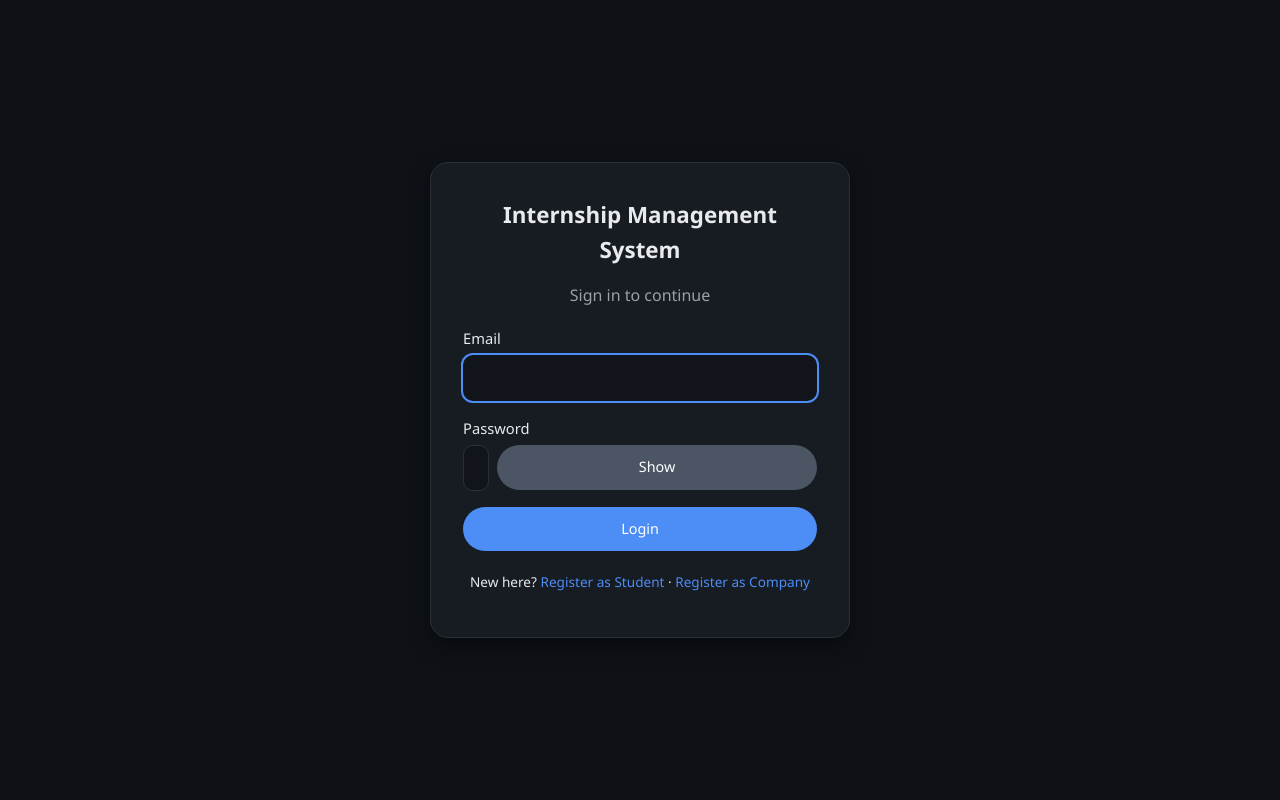
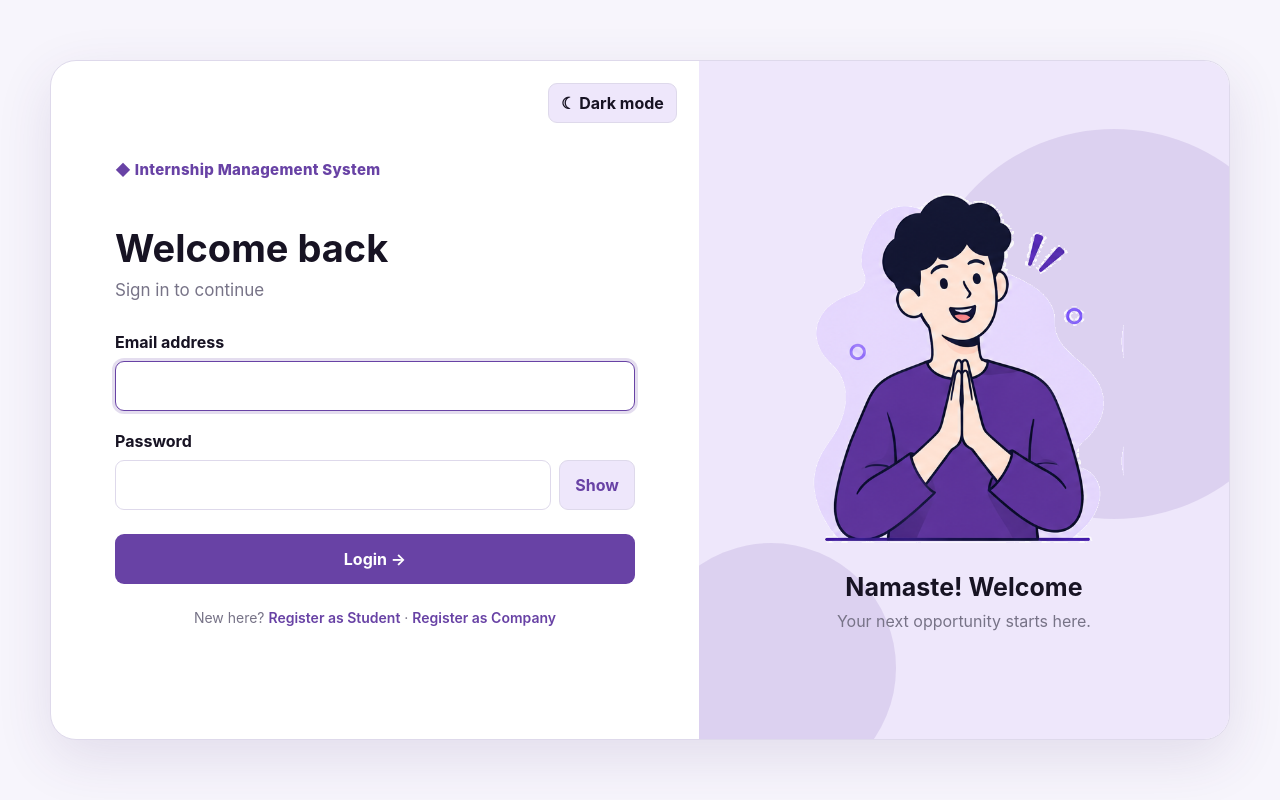
Before and after one commit to Atharsh26/Internship-Management-System, a Spring Boot app: page /login in a window 1280 px wide. Run offline with Spring Boot 4, Linux system fonts and the light colour scheme; some of the project's set-up classes (security, data sources, template engines, error pages and the like) are left out, and stand-ins take their place; some libraries are stand-ins or nearby versions; some web fonts are replaced.

Commit message:
Add files via upload

```diff
--- /dev/null
+++ b/src/main/resources/static/css/login.css
@@ -0,0 +1,84 @@
+:root, html[data-theme="light"] {
+  color-scheme: light;
+  --page: #f7f5fc; --panel: #ffffff; --text: #171323; --muted: #777387;
+  --field: #ffffff; --border: #ded9eb; --primary: #6842a5; --primary-hover: #55338e;
+  --soft: #eee7fb; --shadow: 0 18px 55px rgba(75, 48, 112, .12);
+  --link: #6842a5; --success-bg: #e9f8ef; --success-text: #176b3a;
+  --error-bg: #fff0f0; --error-text: #a52b35;
+}
+html[data-theme="dark"] {
+  color-scheme: dark;
+  --page: #101018; --panel: #1b1b27; --text: #f5f1ff; --muted: #aaa4bb;
+  --field: #292938; --border: #414052; --primary: #9670dc; --primary-hover: #aa88ec;
+  --soft: #302342; --shadow: 0 18px 55px rgba(0,0,0,.35);
+  --link: #c5a9ff; --success-bg: #173426; --success-text: #9be3b5;
+  --error-bg: #3b2028; --error-text: #ffb7bd;
+}
+* { box-sizing: border-box; }
+body.login-page {
+  margin: 0; min-height: 100vh; padding: 28px;
+  display: grid; place-items: center; background: var(--page); color: var(--text);
+  font-family: Inter, ui-sans-serif, system-ui, -apple-system, "Segoe UI", sans-serif;
+  transition: background .25s, color .25s;
+}
+.login-shell {
+  width: min(1180px, 100%); min-height: 680px; display: grid;
+  grid-template-columns: minmax(0, 1.1fr) minmax(320px, .9fr);
+  background: var(--panel); border: 1px solid var(--border); border-radius: 26px;
+  overflow: hidden; box-shadow: var(--shadow);
+}
+.login-main { padding: clamp(28px, 5vw, 66px); display:flex; flex-direction:column; justify-content:center; position:relative; }
+.login-brand { font-size: 15px; font-weight: 800; letter-spacing:.02em; color:var(--primary); margin-bottom: clamp(35px, 6vh, 70px); }
+.login-main h1 { margin:0 0 10px; font-size:clamp(27px,3vw,38px); line-height:1.15; }
+.login-subtitle { margin:0 0 32px; color:var(--muted); font-size:17px; }
+.login-form .form-group { margin:0 0 20px; }
+.login-form label { display:block; font-weight:650; margin-bottom:9px; }
+.login-form input {
+  width:100%; min-width:0; padding:14px 15px; border-radius:9px; border:1px solid var(--border);
+  background:var(--field); color:var(--text); font:inherit; outline:none;
+}
+.login-form input:focus { border-color:var(--primary); box-shadow:0 0 0 3px color-mix(in srgb, var(--primary) 18%, transparent); }
+.password-row { display:flex; align-items:stretch; gap:8px; }
+.password-row input { flex:1; }
+.login-btn, .show-password, .theme-toggle {
+  border:0; border-radius:9px; cursor:pointer; font:inherit; font-weight:650;
+}
+.login-btn { width:100%; padding:15px; background:var(--primary); color:white; margin-top:4px; }
+.login-btn:hover { background:var(--primary-hover); }
+.show-password { padding:0 15px; background:var(--soft); color:var(--link); border:1px solid var(--border); }
+.login-links { text-align:center; margin-top:25px; color:var(--muted); font-size:14px; }
+.login-links a { color:var(--link); text-decoration:none; font-weight:600; }
+.login-links a:hover { text-decoration:underline; }
+.theme-toggle { position:absolute; top:22px; right:22px; padding:9px 12px; background:var(--soft); color:var(--text); border:1px solid var(--border); }
+.login-visual {
+  background:var(--soft); display:flex; flex-direction:column; align-items:center; justify-content:center;
+  padding:35px; position:relative; overflow:hidden; text-align:center;
+}
+.login-visual::before, .login-visual::after {
+  content:""; position:absolute; border-radius:50%; background:color-mix(in srgb, var(--primary) 13%, transparent);
+}
+.login-visual::before { width:390px; height:390px; top:10%; right:-15%; }
+.login-visual::after { width:250px; height:250px; bottom:-8%; left:-10%; }
+.character { position:relative; z-index:1; width:min(100%, 430px); height:390px; object-fit:contain; }
+.state-message { position:relative; z-index:1; max-width:400px; }
+.state-message h2 { margin:10px 0 7px; font-size:25px; }
+.state-message p { margin:0; color:var(--muted); line-height:1.5; }
+.login-alert { padding:11px 13px; margin:0 0 18px; border-radius:9px; font-size:14px; }
+.login-alert.error { color:var(--error-text); background:var(--error-bg); }
+.login-alert.success { color:var(--success-text); background:var(--success-bg); }
+.state-success, .state-error { display:none; }
+.login-visual.is-error .state-welcome { display:none; }
+.login-visual.is-error .state-error { display:block; }
+.login-visual.is-success .state-welcome { display:none; }
+.login-visual.is-success .state-success { display:block; }
+.login-visual.is-success .state-error { display:none; }
+.login-visual.is-error .state-success { display:none; }
+@media (max-width: 820px) {
+  body.login-page { padding:14px; }
+  .login-shell { grid-template-columns:1fr; }
+  .login-main { padding:62px 25px 30px; }
+  .login-brand { margin-bottom:38px; }
+  .login-visual { min-height:390px; padding:25px; }
+  .character { height:260px; }
+  .theme-toggle { top:14px; right:14px; }
+}
--- /dev/null
+++ b/src/main/resources/static/js/login.js
@@ -0,0 +1,34 @@
+(function () {
+  const root = document.documentElement;
+  const savedTheme = localStorage.getItem("ims-theme");
+  if (savedTheme === "light" || savedTheme === "dark") root.setAttribute("data-theme", savedTheme);
+  else root.setAttribute("data-theme", window.matchMedia("(prefers-color-scheme: dark)").matches ? "dark" : "light");
+
+  window.toggleLoginTheme = function () {
+    const next = root.getAttribute("data-theme") === "dark" ? "light" : "dark";
+    root.setAttribute("data-theme", next);
+    localStorage.setItem("ims-theme", next);
+    const button = document.getElementById("themeToggle");
+    if (button) button.textContent = next === "dark" ? "☀ Light mode" : "☾ Dark mode";
+  };
+
+  window.togglePasswordVisibility = function () {
+    const input = document.getElementById("password");
+    const button = document.getElementById("togglePassword");
+    if (!input || !button) return;
+    const visible = input.type === "password";
+    input.type = visible ? "text" : "password";
+    button.textContent = visible ? "Hide" : "Show";
+    button.setAttribute("aria-label", visible ? "Hide password" : "Show password");
+  };
+
+  document.addEventListener("DOMContentLoaded", function () {
+    const visual = document.getElementById("loginVisual");
+    const params = new URLSearchParams(window.location.search);
+    if (visual && params.has("error")) visual.classList.add("is-error");
+    // A success state must only be activated by a server-confirmed authentication flow.
+    if (visual && params.has("loginSuccess")) visual.classList.add("is-success");
+    const themeButton = document.getElementById("themeToggle");
+    if (themeButton) themeButton.textContent = root.getAttribute("data-theme") === "dark" ? "☀ Light mode" : "☾ Dark mode";
+  });
+})();
--- a/src/main/resources/templates/login.html
+++ b/src/main/resources/templates/login.html
@@ -1,86 +1,69 @@
+<!DOCTYPE html>
+<html lang="en" xmlns:th="http://www.thymeleaf.org" data-theme="light">
+<head>
+  <meta charset="UTF-8">
+  <meta name="viewport" content="width=device-width, initial-scale=1">
+  <title>Login | Internship Management System</title>
+  <link rel="stylesheet" th:href="@{/css/login.css}">
+  <script th:src="@{/js/login.js}" defer></script>
+</head>
+<body class="login-page">
+  <main class="login-shell">
+    <section class="login-main">
+      <button class="theme-toggle" id="themeToggle" type="button" onclick="toggleLoginTheme()">☾ Dark mode</button>
+      <div class="login-brand">◆ Internship Management System</div>
+      <h1>Welcome back</h1>
+      <p class="login-subtitle">Sign in to continue</p>
 
-<!DOCTYPE html>
-<html xmlns:th="http://www.thymeleaf.org">
-<head th:replace="~{fragments/layout :: head('Login')}"></head>
-<body>
-
-<div class="auth-wrap">
-  <div class="auth-card">
-
-    <h1>Internship Management System</h1>
-    <p class="sub">Sign in to continue</p>
-
-    <div class="alert alert-error" th:if="${param.error}">
+      <div class="login-alert error" th:if="${param.error}">
         Invalid email or password, or account disabled.
       </div>
-
-    <div class="alert alert-info" th:if="${param.logout}">
+      <div class="login-alert" th:if="${param.logout}">
         You have been logged out.
       </div>
-
-    <div class="alert alert-success" th:if="${param.registered}">
+      <div class="login-alert success" th:if="${param.registered}">
         Registration successful. Please log in.
       </div>
 
-    <form th:action="@{/login}" method="post">
-
+      <form class="login-form" th:action="@{/login}" method="post">
         <div class="form-group">
-        <label for="username">Email</label>
-        <input type="email"
-               id="username"
-               name="username"
-               required
-               autofocus>
+          <label for="username">Email address</label>
+          <input type="email" id="username" name="username" autocomplete="username" required autofocus>
         </div>
-
         <div class="form-group">
           <label for="password">Password</label>
-
-        <div style="display: flex; gap: 8px; align-items: center;">
-          <input type="password"
-                 id="password"
-                 name="password"
-                 required
-                 style="flex: 1; min-width: 0;">
-
-          <button type="button"
-                  class="btn btn-gray"
-                  id="togglePassword"
-                  onclick="togglePasswordVisibility()">
-            Show
-          </button>
+          <div class="password-row">
+            <input type="password" id="password" name="password" autocomplete="current-password" required>
+            <button class="show-password" type="button" id="togglePassword" onclick="togglePasswordVisibility()">Show</button>
           </div>
         </div>
-
-      <button type="submit" class="btn">Login</button>
-
+        <button class="login-btn" type="submit">Login →</button>
       </form>
 
-    <p class="small" style="text-align:center;margin-top:1.2rem">
+      <p class="login-links">
         New here?
-      <a th:href="@{/register/student}">Register as Student</a>
-      &middot;
+        <a th:href="@{/register/student}">Register as Student</a> ·
         <a th:href="@{/register/company}">Register as Company</a>
       </p>
+    </section>
 
+    <aside class="login-visual" id="loginVisual" aria-live="polite">
+      <div class="state-message state-welcome">
+        <img class="character" th:src="@{/images/welcome-man.png}" src="/images/welcome-man.png" alt="Friendly welcome illustration">
+        <h2>Namaste! Welcome</h2>
+        <p>Your next opportunity starts here.</p>
       </div>
+      <div class="state-message state-success">
+        <img class="character" th:src="@{/images/success-man.png}" src="/images/success-man.png" alt="Successful login illustration">
+        <h2>Login successful!</h2>
+        <p>Welcome back. Taking you to your dashboard...</p>
       </div>
-
-<!-- Show / Hide Password -->
-<script>
-  function togglePasswordVisibility() {
-    const password = document.getElementById("password");
-    const button = document.getElementById("togglePassword");
-
-    if (password.type === "password") {
-      password.type = "text";
-      button.textContent = "Hide";
-    } else {
-      password.type = "password";
-      button.textContent = "Show";
-    }
-  }
-</script>
-
+      <div class="state-message state-error">
+        <img class="character" th:src="@{/images/error-man.png}" src="/images/error-man.png" alt="Incorrect login illustration">
+        <h2>Oops! Try again</h2>
+        <p>Please check your email and password.</p>
+      </div>
+    </aside>
+  </main>
 </body>
 </html>
```
Also changed, not shown: src/main/resources/static/images/error-man.png (added), src/main/resources/static/images/success-man.png (added), src/main/resources/static/images/welcome-man.png (added). Lines whose indentation alone changed are shown as unchanged.
